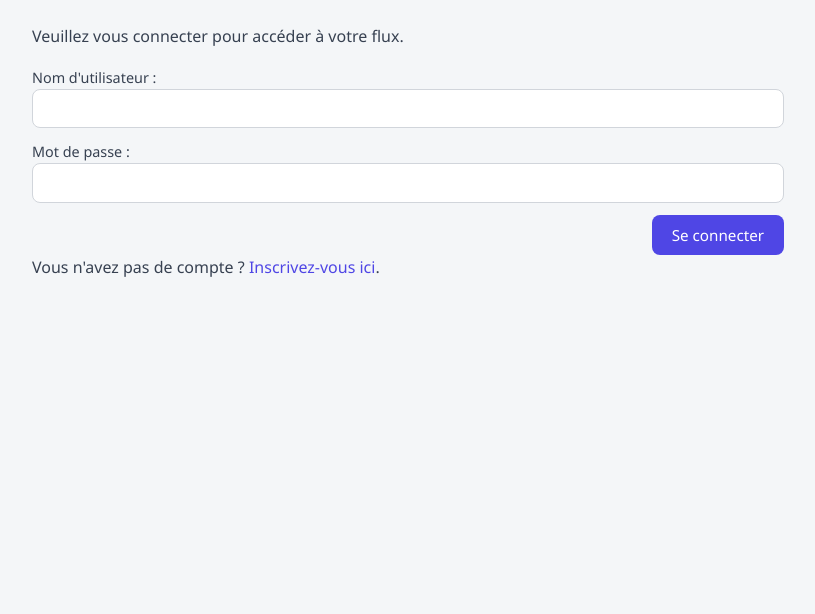
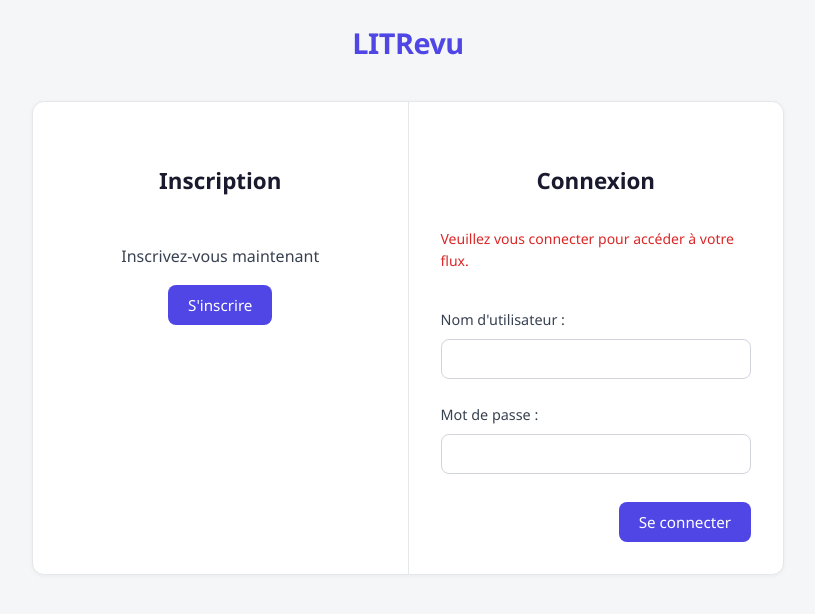
Before and after one commit to Q1009/P9-LITRevu, a Django app: page / in a window 1280 px wide. Shown: the top 614 px of the page, without its empty margins (232-1047 px from the left). Run offline with Django 5.2, Linux system fonts and the light colour scheme.

Commit message:
Ajout des UUID pour l'upload des images. Personalisation des formulaires pour le render (bouton télécharger image). Amélioration du style.css. Refacto de la page de login. Masquage de l'option de critique si déjà existante.

```diff
--- a/litrevu/authentication/templates/authentication/login.html
+++ b/litrevu/authentication/templates/authentication/login.html
@@ -1,12 +1,23 @@
 {% extends 'base.html' %}
 
 {% block content %}
-    <p>{{ message }}</p>
-    <form method="post">
-        {% csrf_token %}
-        {{ form.as_p }}
-        <button type="submit">Se connecter</button>
-    </form>
-
-    <p>Vous n'avez pas de compte ? <a href="{% url 'authentication:signup' %}">Inscrivez-vous ici</a>.</p>
+<div class="auth-layout">
+    <div class="subscription-panel">
+        <h2>Inscription</h2>
+        <p>Inscrivez-vous maintenant</p>
+        <a href="{% url 'authentication:signup' %}" class="btn-sub">S'inscrire</a>
+    </div>
+    <div class="auth-divider"></div>
+    <div class="auth-panel">
+        <h2>Connexion</h2>
+        {% if message %}<p class="auth-message">{{ message }}</p>{% endif %}
+        <form method="post">
+            {% csrf_token %}
+            {{ form.as_p }}
+            <div class="card-actions">
+                <button type="submit">Se connecter</button>
+            </div>
+        </form>
+    </div>
+</div>
 {% endblock content %}
--- a/litrevu/flux/forms.py
+++ b/litrevu/flux/forms.py
@@ -1,6 +1,5 @@
 from django import forms
 from flux.models import Ticket, Review
-from django.contrib.auth import get_user_model
 
 class TicketForm(forms.ModelForm):
     edit_ticket = forms.BooleanField(widget=forms.HiddenInput(), initial=True)
--- a/litrevu/static/styles.css
+++ b/litrevu/static/styles.css
@@ -33,7 +33,6 @@ a {
     text-decoration: none;
     font-weight: 500;
 }
-a:hover { text-decoration: underline; }
 
 /* ── Layout ──────────────────────────────────────────── */
 nav {
@@ -57,6 +56,54 @@ nav {
 .nav-brand:hover {
     text-decoration: none;
     color: #4338ca;
+}
+
+.brand-title {
+    text-align: center;
+    color: #4f46e5;
+    font-size: 1.8rem;
+    padding: 1.5rem 0 0.5rem;
+}
+
+/* ── Auth layout ───────────────────────────────────── */
+.auth-layout {
+    display: flex;
+    align-items: flex-start;
+    gap: 0;
+    margin-top: 2rem;
+    background: #ffffff;
+    border: 1px solid #e5e7eb;
+    border-radius: 12px;
+    box-shadow: 0 1px 4px rgba(0,0,0,0.05);
+    overflow: hidden;
+}
+
+.subscription-panel {
+    flex: 1;
+    padding: 2rem;
+    display: flex;
+    flex-direction: column;
+    align-items: center;
+    text-align: center;
+    gap: 1rem;
+}
+.auth-panel {
+    flex: 1;
+    padding: 2rem;
+    display: flex;
+    flex-direction: column;
+}
+
+.auth-divider {
+    width: 1px;
+    background: #e5e7eb;
+    align-self: stretch;
+}
+
+.auth-message {
+    color: #dc2626;
+    font-size: 0.875rem;
+    margin-bottom: 0.5rem;
 }
 
 .nav-links {
@@ -145,6 +192,9 @@ label {
     font-size: 0.9rem;
     font-weight: 500;
     color: #374151;
+    margin-top: 0.75rem;
+    margin-bottom: 0.5rem;
+    display: block;
 }
 
 input[type="text"],
@@ -193,8 +243,28 @@ button[type="submit"],
     appearance: none;
 }
 
+.btn-sub {
+    padding: 0.5rem 1.25rem;
+    background: #4f46e5;
+    color: #ffffff;
+    border: none;
+    border-radius: 8px;
+    font-size: 0.95rem;
+    font-family: inherit;
+    font-weight: 500;
+    cursor: pointer;
+    transition: background 0.2s, box-shadow 0.2s;
+    display: inline-block;
+    text-decoration: none;
+    box-sizing: border-box;
+    line-height: 1.6;
+    -webkit-appearance: none;
+    appearance: none;
+}
+
 button[type="submit"]:hover,
-.btn:hover {
+.btn:hover,
+.btn-sub:hover {
     background: #4338ca;
     box-shadow: 0 2px 8px rgba(79, 70, 229, 0.25);
 }
@@ -270,7 +340,7 @@ ul {
 /* ── Action links ───────────────────────────────────── */
 .action-links {
     display: flex;
-    justify-content: center;
+    justify-content: space-around;
     gap: 1rem;
     margin: 1.25rem 0;
 }
--- a/litrevu/templates/base.html
+++ b/litrevu/templates/base.html
@@ -18,6 +18,8 @@
                 <a href="{% url 'authentication:logout' %}">Se déconnecter</a>
             </div>
         </nav>
+        {% else %}
+        <h1 class="brand-title">LITRevu</h1>
         {% endif %}
         <main>
             {% block content %}
```
Also changed, not shown: litrevu/flux/models.py (+20 -12 lines), litrevu/flux/templates/flux/create_ticket.html (+36 -2 lines), litrevu/flux/templates/flux/edit_ticket.html (+34 -23 lines), litrevu/flux/templates/flux/home.html (+7 -0 lines), litrevu/flux/views.py (+12 -3 lines), litrevu/db.sqlite3, litrevu/flux/migrations/0007_alter_review_body_alter_review_headline_and_more.py (added), litrevu/flux/migrations/0008_alter_review_body.py (added), litrevu/flux/migrations/0009_alter_ticket_image.py (added), litrevu/flux/migrations/0010_alter_ticket_image.py (added), litrevu/media/4b8e246c853a4ec9b74f3c30b0934f41.jpg (added), litrevu/media/Ash.jpg (added), litrevu/media/Masks_and_Shadows.jpg (added), litrevu/media/The_Glittering_Court_The_Glittering_Court_1.jpg (added), 2 more files.
